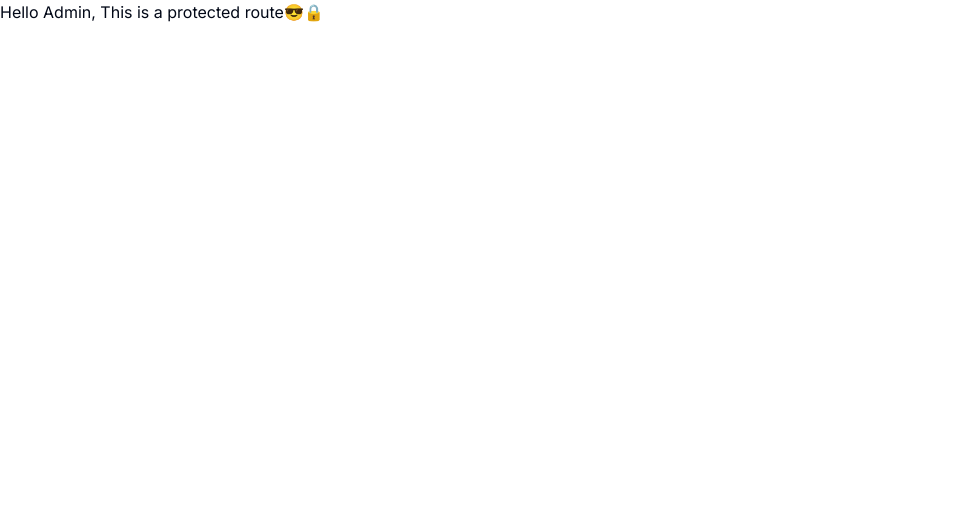
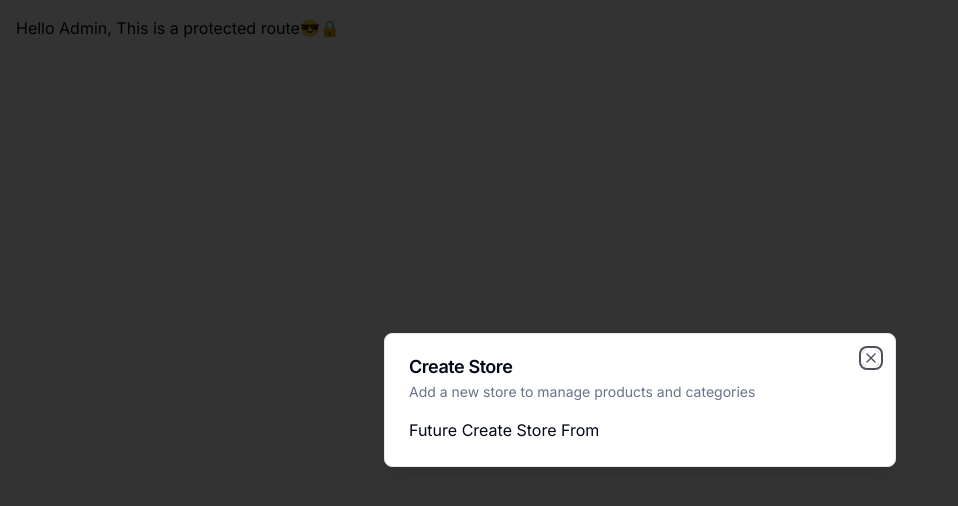
Before and after one commit to MarianWadia/ecommerce-admin, a Next.js app: page / in a window 1280 px wide. Shown: the top 506 px of the page, without its empty margins (0-958 px from the left). Built offline with nearby package versions, Linux system fonts and the light colour scheme.

Commit message:
added first modal for crate store on home page

```diff
--- a/package.json
+++ b/package.json
@@ -10,6 +10,7 @@
   },
   "dependencies": {
     "@clerk/nextjs": "^5.3.7",
+    "@radix-ui/react-dialog": "^1.1.1",
     "@radix-ui/react-slot": "^1.1.0",
     "class-variance-authority": "^0.7.0",
     "clsx": "^2.1.1",
@@ -18,7 +19,8 @@
     "react": "^18",
     "react-dom": "^18",
     "tailwind-merge": "^2.5.2",
-    "tailwindcss-animate": "^1.0.7"
+    "tailwindcss-animate": "^1.0.7",
+    "zustand": "^4.5.5"
   },
   "devDependencies": {
     "@types/node": "^20",
--- a/src/app/(root)/page.tsx
+++ b/src/app/(root)/page.tsx
@@ -1,11 +1,19 @@
-import { UserButton } from "@clerk/nextjs";
+"use client"
+import { useStoreModal } from "@/hooks/use-store-modal";
+import { useEffect } from "react";
 
 export default function SetupPage() {
+  const isOpen = useStoreModal(state => state.isOpen)
+  const onOpen = useStoreModal(state => state.onOpen)
+  useEffect(()=>{
+    if(!isOpen){
+      onOpen()
+    }
+  },[isOpen, onOpen])
   return (
-    <main className="">
+    <main className="p-4">
       Hello Admin,
       This is a protected route😎🔒
-      <UserButton afterSwitchSessionUrl="/" />
     </main>
   );
 }
--- /dev/null
+++ b/src/components/modals/store-modal.tsx
@@ -0,0 +1,18 @@
+"use client";
+
+import { useStoreModal } from "@/hooks/use-store-modal";
+import Modal from "@/components/ui/modal";
+
+export default function StoreModal() {
+	const storeModal = useStoreModal();
+	return (
+		<Modal
+			title="Create Store"
+			description="Add a new store to manage products and categories"
+            isOpen={storeModal.isOpen}
+            onClose={storeModal.onClose}
+		>
+        Future Create Store From
+		</Modal>
+	);
+}
--- /dev/null
+++ b/src/components/ui/dialog.tsx
@@ -0,0 +1,122 @@
+"use client"
+
+import * as React from "react"
+import * as DialogPrimitive from "@radix-ui/react-dialog"
+import { X } from "lucide-react"
+
+import { cn } from "@/lib/utils"
+
+const Dialog = DialogPrimitive.Root
+
+const DialogTrigger = DialogPrimitive.Trigger
+
+const DialogPortal = DialogPrimitive.Portal
+
+const DialogClose = DialogPrimitive.Close
+
+const DialogOverlay = React.forwardRef<
+  React.ElementRef<typeof DialogPrimitive.Overlay>,
+  React.ComponentPropsWithoutRef<typeof DialogPrimitive.Overlay>
+>(({ className, ...props }, ref) => (
+  <DialogPrimitive.Overlay
+    ref={ref}
+    className={cn(
+      "fixed inset-0 z-50 bg-black/80  data-[state=open]:animate-in data-[state=closed]:animate-out data-[state=closed]:fade-out-0 data-[state=open]:fade-in-0",
+      className
+    )}
+    {...props}
+  />
+))
+DialogOverlay.displayName = DialogPrimitive.Overlay.displayName
+
+const DialogContent = React.forwardRef<
+  React.ElementRef<typeof DialogPrimitive.Content>,
+  React.ComponentPropsWithoutRef<typeof DialogPrimitive.Content>
+>(({ className, children, ...props }, ref) => (
+  <DialogPortal>
+    <DialogOverlay />
+    <DialogPrimitive.Content
+      ref={ref}
+      className={cn(
+        "fixed left-[50%] top-[50%] z-50 grid w-full max-w-lg translate-x-[-50%] translate-y-[-50%] gap-4 border bg-background p-6 shadow-lg duration-200 data-[state=open]:animate-in data-[state=closed]:animate-out data-[state=closed]:fade-out-0 data-[state=open]:fade-in-0 data-[state=closed]:zoom-out-95 data-[state=open]:zoom-in-95 data-[state=closed]:slide-out-to-left-1/2 data-[state=closed]:slide-out-to-top-[48%] data-[state=open]:slide-in-from-left-1/2 data-[state=open]:slide-in-from-top-[48%] sm:rounded-lg",
+        className
+      )}
+      {...props}
+    >
+      {children}
+      <DialogPrimitive.Close className="absolute right-4 top-4 rounded-sm opacity-70 ring-offset-background transition-opacity hover:opacity-100 focus:outline-none focus:ring-2 focus:ring-ring focus:ring-offset-2 disabled:pointer-events-none data-[state=open]:bg-accent data-[state=open]:text-muted-foreground">
+        <X className="h-4 w-4" />
+        <span className="sr-only">Close</span>
+      </DialogPrimitive.Close>
+    </DialogPrimitive.Content>
+  </DialogPortal>
+))
+DialogContent.displayName = DialogPrimitive.Content.displayName
+
+const DialogHeader = ({
+  className,
+  ...props
+}: React.HTMLAttributes<HTMLDivElement>) => (
+  <div
+    className={cn(
+      "flex flex-col space-y-1.5 text-center sm:text-left",
+      className
+    )}
+    {...props}
+  />
+)
+DialogHeader.displayName = "DialogHeader"
+
+const DialogFooter = ({
+  className,
+  ...props
+}: React.HTMLAttributes<HTMLDivElement>) => (
+  <div
+    className={cn(
+      "flex flex-col-reverse sm:flex-row sm:justify-end sm:space-x-2",
+      className
+    )}
+    {...props}
+  />
+)
+DialogFooter.displayName = "DialogFooter"
+
+const DialogTitle = React.forwardRef<
+  React.ElementRef<typeof DialogPrimitive.Title>,
+  React.ComponentPropsWithoutRef<typeof DialogPrimitive.Title>
+>(({ className, ...props }, ref) => (
+  <DialogPrimitive.Title
+    ref={ref}
+    className={cn(
+      "text-lg font-semibold leading-none tracking-tight",
+      className
+    )}
+    {...props}
+  />
+))
+DialogTitle.displayName = DialogPrimitive.Title.displayName
+
+const DialogDescription = React.forwardRef<
+  React.ElementRef<typeof DialogPrimitive.Description>,
+  React.ComponentPropsWithoutRef<typeof DialogPrimitive.Description>
+>(({ className, ...props }, ref) => (
+  <DialogPrimitive.Description
+    ref={ref}
+    className={cn("text-sm text-muted-foreground", className)}
+    {...props}
+  />
+))
+DialogDescription.displayName = DialogPrimitive.Description.displayName
+
+export {
+  Dialog,
+  DialogPortal,
+  DialogOverlay,
+  DialogClose,
+  DialogTrigger,
+  DialogContent,
+  DialogHeader,
+  DialogFooter,
+  DialogTitle,
+  DialogDescription,
+}
--- /dev/null
+++ b/src/components/ui/modal.tsx
@@ -0,0 +1,41 @@
+import React from "react";
+import {
+	Dialog,
+	DialogContent,
+	DialogDescription,
+	DialogHeader,
+	DialogTitle,
+} from "@/components/ui/dialog";
+
+interface ModalProps {
+	title: string;
+	description: string;
+	isOpen: boolean;
+	onClose: () => void;
+	children?: React.ReactNode;
+}
+
+export default function Modal({
+	title,
+	description,
+	isOpen,
+	children,
+	onClose,
+}: ModalProps) {
+	const onChange = (open: boolean) => {
+		if (!open) {
+			onClose();
+		}
+	};
+	return (
+		<Dialog open={isOpen} onOpenChange={onChange}>
+			<DialogContent>
+				<DialogHeader>
+					<DialogTitle>{title}</DialogTitle>
+					<DialogDescription>{description}</DialogDescription>
+				</DialogHeader>
+				<div>{children}</div>
+			</DialogContent>
+		</Dialog>
+	);
+}
--- /dev/null
+++ b/src/hooks/use-store-modal.ts
@@ -0,0 +1,12 @@
+import { create } from "zustand";
+
+interface useStoreModalStore {
+	isOpen: boolean;
+	onClose: () => void;
+	onOpen: () => void;
+}
+export const useStoreModal = create<useStoreModalStore>((set) => ({
+	isOpen: false,
+	onOpen: () => set({ isOpen: true }),
+	onClose: () => set({ isOpen: false }),
+}));
--- /dev/null
+++ b/src/providers/modalProvides.tsx
@@ -0,0 +1,16 @@
+"use client";
+import StoreModal from "@/components/modals/store-modal";
+import React, { useEffect, useState } from "react";
+
+export default function ModalProvider() {
+	const [isMounted, setIsMounted] = useState(false);
+	useEffect(() => {
+        setIsMounted(true)
+    }, []);
+    if(!isMounted) {
+        return null
+    }
+	return <>
+        <StoreModal />
+    </>;
+}
```
Also changed, not shown: src/app/layout.tsx (+3 -13 lines), 1 other file (tests, documents, lock files or other folders).
